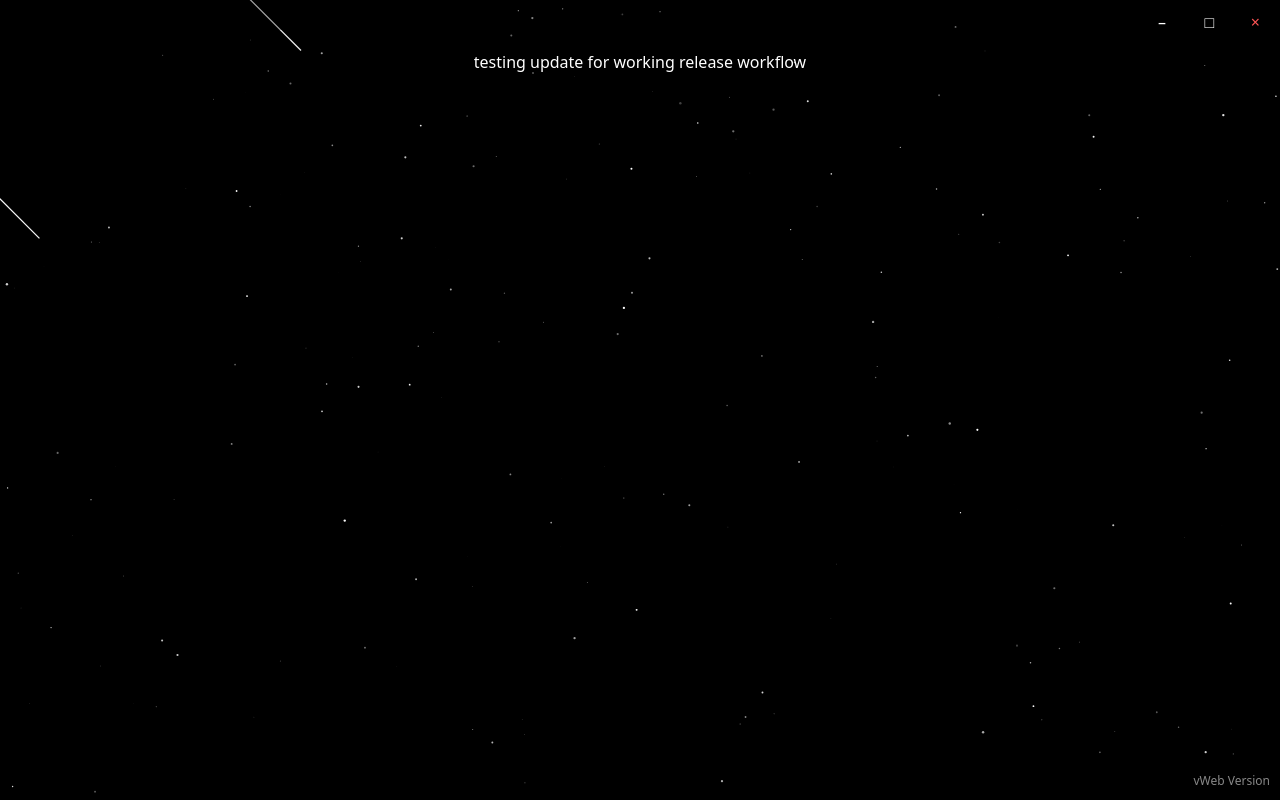
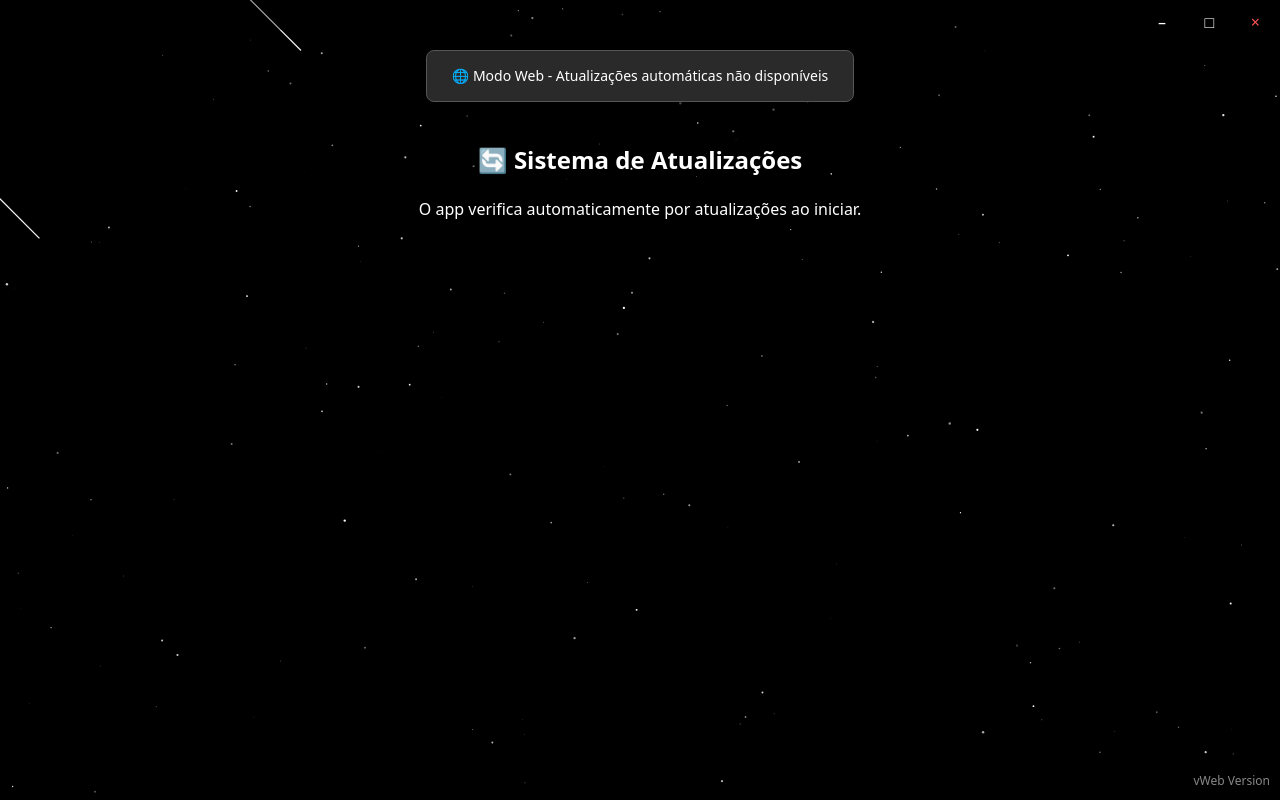
Before and after one commit to danielmunier/app, a React (Vite) app: page / in a window 1280 px wide. Built offline with nearby package versions, Linux system fonts and the light colour scheme.

Commit message:
feat: implement automatic update checking with loading spinner and status messages

```diff
--- a/src/App.css
+++ b/src/App.css
@@ -79,3 +79,9 @@
 .main-app:hover::-webkit-scrollbar-thumb {
   opacity: 1;
 }
+
+/* Animação para o spinner de loading */
+@keyframes spin {
+  0% { transform: rotate(0deg); }
+  100% { transform: rotate(360deg); }
+}
--- a/src/App.jsx
+++ b/src/App.jsx
@@ -6,23 +6,41 @@ import TitleBar from './components/TitleBar'
 function App() {
   const [version, setVersion] = useState("")
   const [updateStatus, setUpdateStatus] = useState("")
+  const [isCheckingUpdate, setIsCheckingUpdate] = useState(false)
+  const [updateAvailable, setUpdateAvailable] = useState(false)
 
   useEffect(() => {
     if (window.electronAPI) {
       window.electronAPI.getAppVersion().then((v) => setVersion(v));
 
+      // Verificar atualizações ao carregar
+      setIsCheckingUpdate(true);
+      window.electronAPI.checkForUpdates();
+
       window.electronAPI.onUpdateAvailable(() => {
         setUpdateStatus("🟡 Nova atualização disponível! Baixando...");
+        setUpdateAvailable(true);
+        setIsCheckingUpdate(false);
       });
 
       window.electronAPI.onUpdateDownloaded(() => {
         setUpdateStatus("🟢 Atualização baixada! O app será reiniciado...");
+        setUpdateAvailable(true);
         setTimeout(() => {
           window.electronAPI.checkForUpdates();
         }, 3000);
       });
+
+      // Adicionar timeout para parar o loading
+      setTimeout(() => {
+        if (!updateAvailable) {
+          setIsCheckingUpdate(false);
+          setUpdateStatus("✅ Você está usando a versão mais recente!");
+        }
+      }, 5000);
     } else {
       setVersion("Web Version");
+      setUpdateStatus("🌐 Modo Web - Atualizações automáticas não disponíveis");
     }
   }, []);
 
@@ -53,22 +71,76 @@ function App() {
           overflowY: "auto",
         }}
       >
-        {updateStatus && (
         <div
           style={{
-              backgroundColor: "#222",
-              border: "1px solid #555",
-              padding: "10px 20px",
-              borderRadius: 6,
+            backgroundColor: updateAvailable ? "#2a4a2a" : "#2a2a2a",
+            border: `1px solid ${updateAvailable ? "#4a7c4a" : "#555"}`,
+            padding: "15px 25px",
+            borderRadius: 8,
             display: "inline-block",
             marginBottom: 20,
+            minWidth: "300px",
+            textAlign: "center",
+            boxShadow: updateAvailable ? "0 0 10px rgba(74, 124, 74, 0.3)" : "none",
           }}
         >
+          {isCheckingUpdate && (
+            <div style={{ marginBottom: 10 }}>
+              <div
+                style={{
+                  width: "20px",
+                  height: "20px",
+                  border: "2px solid #555",
+                  borderTop: "2px solid #646cff",
+                  borderRadius: "50%",
+                  animation: "spin 1s linear infinite",
+                  display: "inline-block",
+                  marginRight: "10px",
+                }}
+              />
+              Verificando atualizações...
+            </div>
+          )}
+
+          {updateStatus && (
+            <div style={{ fontSize: "14px", lineHeight: "1.4" }}>
               {updateStatus}
             </div>
           )}
 
-        <section>testing update for working release workflow</section>
+          {updateAvailable && (
+            <div style={{ marginTop: 10, fontSize: "12px", opacity: 0.8 }}>
+              Uma janela de confirmação aparecerá quando a atualização estiver pronta
+            </div>
+          )}
+        </div>
+
+        <section>
+          <h2>🔄 Sistema de Atualizações</h2>
+          <p>O app verifica automaticamente por atualizações ao iniciar.</p>
+
+          {window.electronAPI && (
+            <button
+              onClick={() => {
+                setIsCheckingUpdate(true);
+                setUpdateStatus("");
+                window.electronAPI.checkForUpdates();
+              }}
+              style={{
+                backgroundColor: "#646cff",
+                color: "white",
+                border: "none",
+                padding: "10px 20px",
+                borderRadius: "6px",
+                cursor: "pointer",
+                marginTop: "10px",
+                fontSize: "14px",
+              }}
+            >
+              🔍 Verificar Atualizações Agora
+            </button>
+          )}
+        </section>
 
         <div
           style={{
```
Lines whose indentation alone changed are shown as unchanged.
